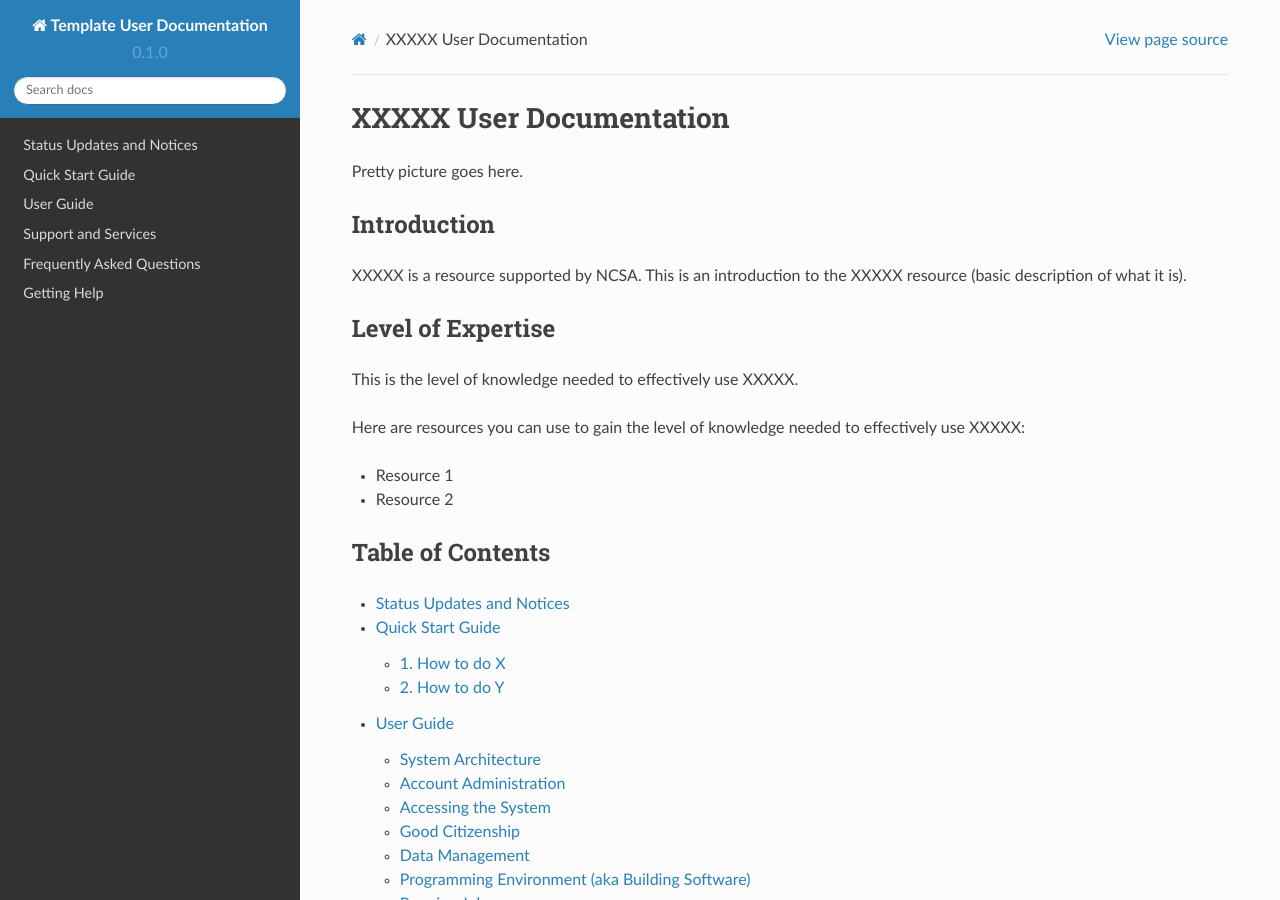
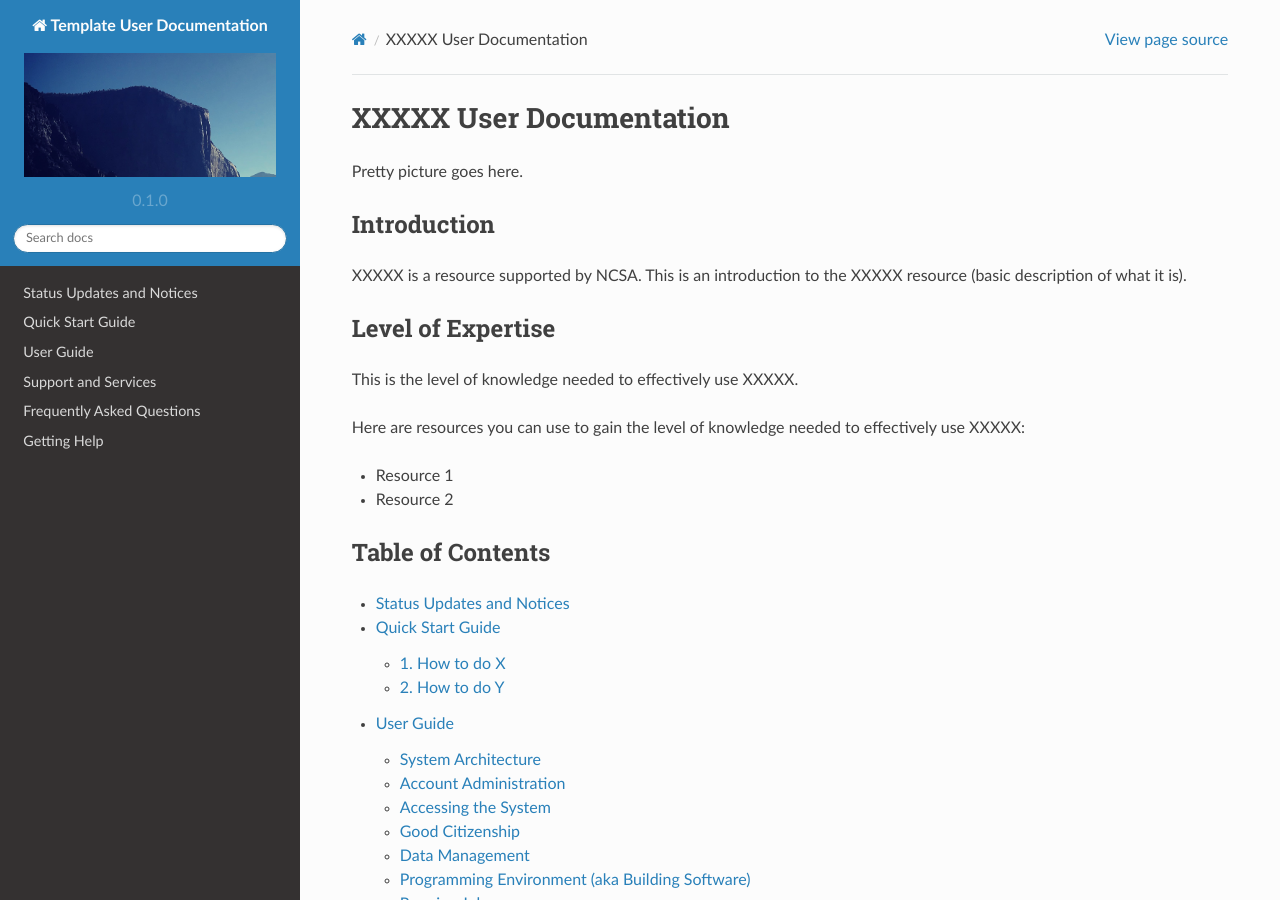
Before and after one commit to lhelms2/rtd-template, a Sphinx documentation site: the page built from docs/source/index.rst, in a window 1280 px wide and 900 px high. Built offline with Sphinx 7.4.7 and the Read the Docs theme 2.0.0, drawn with Linux system fonts in a browser that asks for light colours.

Commit message:
Update conf.py logo test

```diff
--- a/docs/source/conf.py
+++ b/docs/source/conf.py
@@ -31,6 +31,7 @@ html_static_path = ['_static']
 # -- Options for HTML output
 
 html_theme = 'sphinx_rtd_theme'
+html_logo = "images/logo_test.png"
 
 # -- Options for EPUB output
 epub_show_urls = 'footnote'
```
